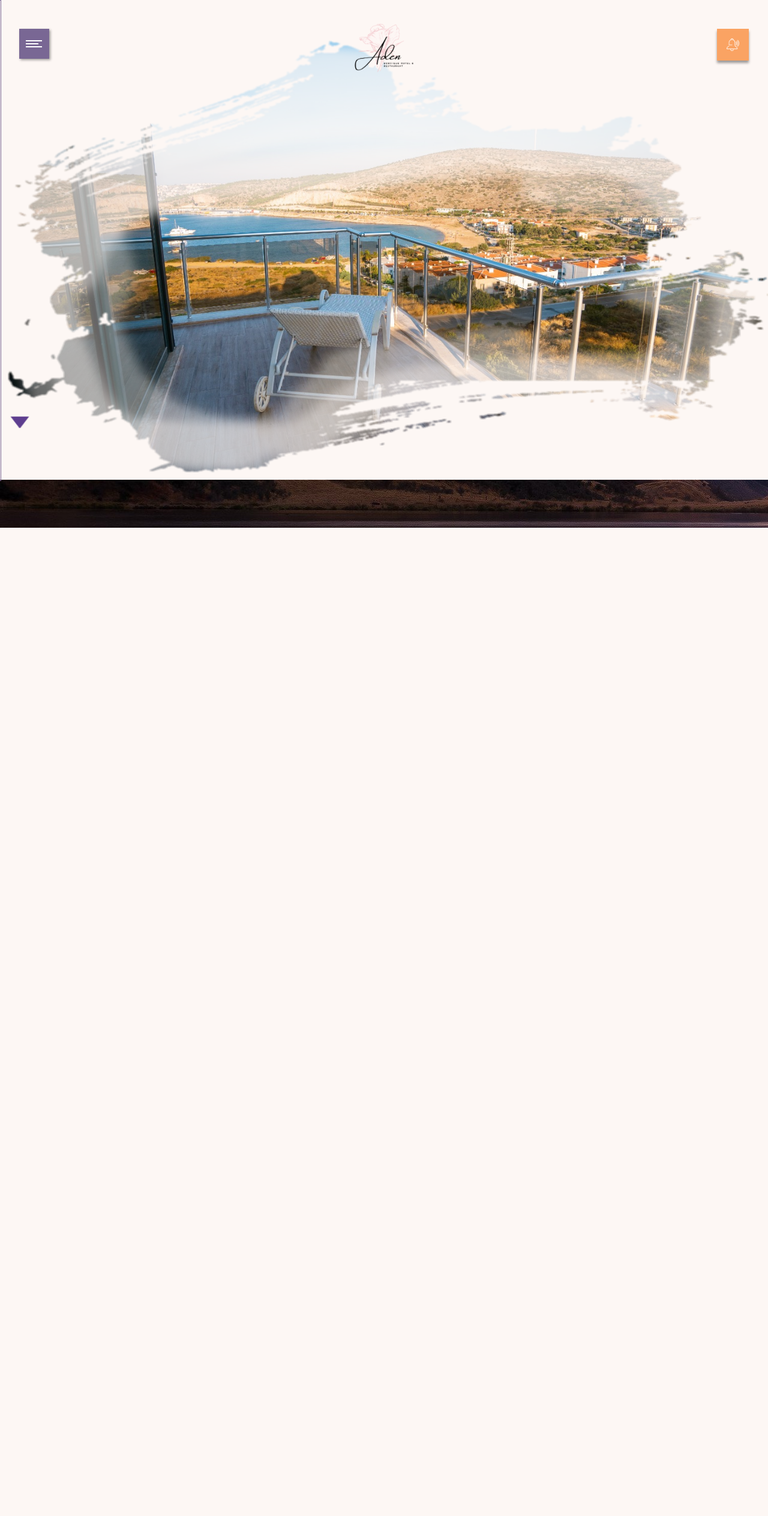
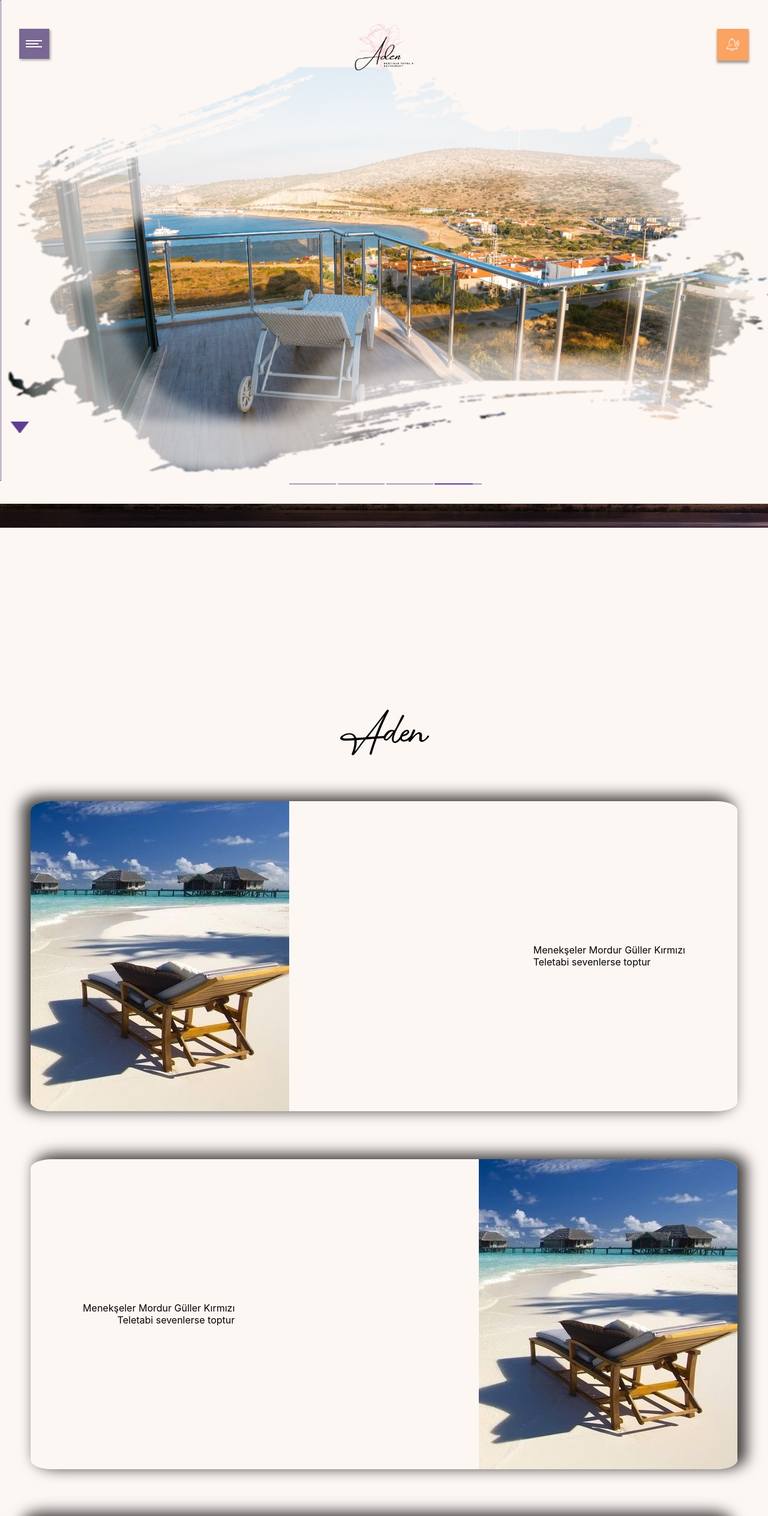
Before and after one commit to can-arikan/hotel, a React (Create React App) app: page / in a window 1280 px wide. Shown: the top 2528 px of the page at 60% size. Before the commit the page ends 800 px from the top, so only its background shows below. Built offline with nearby package versions, Linux system fonts and the light colour scheme.

Commit message:
Menu Finished

```diff
--- a/src/components/Menu/Menu.tsx
+++ b/src/components/Menu/Menu.tsx
@@ -4,9 +4,8 @@ import { textsLibrary } from "../../utils/texts"
 
 export const Menu = () => {
     return (
-        <div className='menu'>
-        <div className='hidden-menu'>
-        </div>
+      <div className='menu'>
+        <div className='hidden-menu'/>
         <div className='left-menu'>
           <div className='menu-item-box' onClick={(elem) => openHiddenMenu(elem)}>
             <div className='menu-lines'>
--- /dev/null
+++ b/src/components/Menu/MenuContainer.tsx
@@ -0,0 +1,36 @@
+import { useEffect } from 'react'
+import '../../css/Menu/menuContainer.scss'
+
+export const MenuContainer = (props: { children: React.ReactNode }) => {
+    useEffect(()=>{
+        const scrollHandler = (e: any) => {
+            const { pageYOffset, scrollY } = window;
+            console.log('yOffset', pageYOffset, 'scrollY', scrollY)
+            var position = pageYOffset ? pageYOffset : scrollY
+            var menu = document.getElementsByClassName("MenuContainer").item(0)!
+            var hiddenMenu = document.getElementsByClassName("hidden-menu").item(0)!
+            if (position === 0) {
+                if (!menu.classList.contains("ReverseMenuAnimation")) menu.classList.add("ReverseMenuAnimation")
+                if (menu.classList.contains("MenuAnimation")) menu.classList.remove("MenuAnimation")
+                if (hiddenMenu.classList.contains("ReverseHiddenMenuAnimation")) hiddenMenu.classList.remove("ReverseHiddenMenuAnimation")
+            }
+            else {
+                if (menu.classList.contains("ReverseMenuAnimation")) menu.classList.remove("ReverseMenuAnimation")
+                if (!menu.classList.contains("MenuAnimation")) menu.classList.add("MenuAnimation")
+                if (!hiddenMenu.classList.contains("ReverseHiddenMenuAnimation")) hiddenMenu.classList.add("ReverseHiddenMenuAnimation")
+            }
+        }
+        window.addEventListener("scroll", scrollHandler, true);
+        return () => {
+            window.removeEventListener("scroll", scrollHandler, true)
+        }
+        // eslint-disable-next-line
+    }, [])
+    return (
+        <div className='Container'>
+            <div className="MenuContainer">
+                {props.children}
+            </div>
+        </div>
+    )
+}
--- a/src/components/MovingCards/MovingCard.tsx
+++ b/src/components/MovingCards/MovingCard.tsx
@@ -62,11 +62,11 @@ export const MovingCard = (props: {
 const LeftMovingCard = (props: {movingCardData: MovingCardData, index: number, isFirst?: boolean, isLast?: boolean, style: React.CSSProperties}) => {
     return (
         <div className="LeftMovingCard" style={props.style}>
+            <div className="MovingCardImageDiv">
+                <img alt={"Moving Card " + props.index.toString()} className="MovingCardImage" src={props.movingCardData.img}/>
+            </div>
             <div className="MovingCardText">
                 {props.movingCardData.decription}
-            </div>
-            <div className="MovingCardImageDiv">
-                <img alt={"Moving Card " + props.index.toString()} className="MovingCardImage" src={props.movingCardData.img}/>
             </div>
         </div>
     )
--- a/src/css/menu.scss
+++ b/src/css/Menu/menu.scss
@@ -1,11 +1,12 @@
-@import url('./root.scss');
+@import url('../root.scss');
 
 .menu {
   width: var(--flex-base);
   display: flex;
   flex-direction: row;
   padding-top: 3em;
-  position: relative;
+  position: sticky;
+  top: 0;
   justify-content: space-between;
   height: 10em !important;
   margin-left: auto;
--- /dev/null
+++ b/src/css/Menu/menuContainer.scss
@@ -0,0 +1,64 @@
+body {
+    overflow-y: scroll;
+}
+
+.Container {
+    position: absolute;
+    top: 0;
+    bottom: 0;
+    left: 0;
+    right: 0;
+    overflow-y: hidden;
+
+    .MenuContainer {
+        position: fixed;
+        display: flex;
+        width: 100%;
+        height: 14vh;
+        background-color: var(--primary_color);
+        z-index: 0;
+        transform-origin: 50% 0%;
+    }
+
+    .MenuAnimation {
+        .hidden-menu {
+            margin-top: 2vh;
+        }
+
+        animation: MenuAnimation 1.5s ease-in-out 300ms 1 forwards;
+    }
+
+    .ReverseMenuAnimation {
+        animation: ReverseMenuAnimation 1.5s ease-in-out 1 forwards;
+    }
+}
+
+@keyframes MenuAnimation {
+    0% {
+        opacity: 100%;
+    }
+    100% {
+        opacity: 85%;
+        transform: translateY(-2vh);
+        -webkit-box-shadow: 0px 11px 33px 4px rgba(0,0,0,0.75);
+        -moz-box-shadow: 0px 11px 33px 4px rgba(0,0,0,0.75);
+        box-shadow: 0px 11px 33px 4px rgba(0,0,0,0.75);
+    }
+}
+
+@keyframes ReverseMenuAnimation {
+    0% {
+        transform: translateY(-2vh);
+        opacity: 85%;
+        -webkit-box-shadow: 0px 11px 33px 4px rgba(0,0,0,0.75);
+        -moz-box-shadow: 0px 11px 33px 4px rgba(0,0,0,0.75);
+        box-shadow: 0px 11px 33px 4px rgba(0,0,0,0.75);
+    }
+    100% {
+        opacity: 100%;
+        transform: translateY(0vh);
+        -webkit-box-shadow: 0px 0px 0px 0px;
+        -moz-box-shadow: 0px 0px 0px 0px;
+        box-shadow: 0px 0px 0px 0px;
+    }
+}
--- a/src/css/MovingCard/movingCard.scss
+++ b/src/css/MovingCard/movingCard.scss
@@ -76,20 +76,33 @@
 .LeftMovingCard {
     justify-content: center;
     align-items: center;
-    margin-bottom: -20vh;
-    flex-direction: row;
+    margin-bottom: -15vh;
+    flex-direction: row-reverse;
+    -webkit-box-shadow: 11px -5px 23px 4px rgba(0,0,0,0.75);
+    -moz-box-shadow: 11px -5px 23px 4px rgba(0,0,0,0.75);
+    box-shadow: 11px -5px 23px 4px rgba(0,0,0,0.75);
+    padding-left: 2%;
     .MovingCardText {
         text-align: right;
+        margin-right: 3vw;
+    }
+    .MovingCardImageDiv{
+        justify-content: flex-end;
     }
 }
 
 .RightMovingCard {
     justify-content: center;
     align-items: center;
-    margin-bottom: -20vh;
+    margin-bottom: -15vh;
     flex-direction: row;
+    -webkit-box-shadow: -11px -5px 23px 4px rgba(0,0,0,0.75);
+    -moz-box-shadow: -11px -5px 23px 4px rgba(0,0,0,0.75);
+    box-shadow: -11px -5px 23px 4px rgba(0,0,0,0.75);
+    padding-right: 2%;
     .MovingCardText {
         text-align: left;
+        margin-left: 3vw;
     }
 }
 
--- a/src/css/pageContainer.scss
+++ b/src/css/pageContainer.scss
@@ -15,7 +15,7 @@
     background-color: var(--primary_color);
     flex-direction: column;
     align-items: center;
-    z-index: 10;
+    z-index: -2;
 }
 
 .PageContainer.TransitionPicture {
@@ -27,5 +27,5 @@
     position: fixed;
     top: 0;
     overflow: hidden;
-    z-index: -2;
+    z-index: -3;
 }
--- a/src/index.tsx
+++ b/src/index.tsx
@@ -1,6 +1,6 @@
 import React from 'react';
 import ReactDOM from 'react-dom/client';
-import './css/menu.scss';
+import './css/Menu/menu.scss';
 import MainPage from './pages/MainPage';
 import reportWebVitals from './dev-tests/reportWebVitals';
 
--- a/src/pages/MainPage.tsx
+++ b/src/pages/MainPage.tsx
@@ -8,6 +8,7 @@ import { Menu } from '../components/Menu/Menu';
 import { Slider } from '../components/Slider/Slider';
 import { MovingCards } from '../components/MovingCards/MovingCards';
 import { images } from '../utils/images';
+import { MenuContainer } from '../components/Menu/MenuContainer';
 
 function App() {
   useEffect(()=>{
@@ -23,8 +24,16 @@ function App() {
 
   return (
     <div className="App">
+      <MenuContainer>
+        <Menu/>
+      </MenuContainer>
+      <div style={{
+        minHeight: "14vh",
+        backgroundColor: "var(--primary_color)",
+        width: "100%",
+        zIndex: "-2"
+      }}/>
       <PageContainer id="Page1">
-        <Menu/>
         <Slider/>
       </PageContainer>
       <TransitionPage>
@@ -33,6 +42,9 @@ function App() {
       <PageContainer marginTop='33vh' minWidth='110vh'>
         <MovingCards/>
       </PageContainer>
+      <PageContainer>
+
+      </PageContainer>
     </div>
   );
 }
--- a/src/utils/functions.tsx
+++ b/src/utils/functions.tsx
@@ -55,20 +55,20 @@ export const movingCardAnimations = () => {
 }
 
 export var openHiddenMenu = (div: React.MouseEvent<HTMLDivElement, MouseEvent>) => {
-	var lines = div.currentTarget.getElementsByClassName("menu-lines")
-	var hiddenMenu = document.getElementsByClassName("hidden-menu")
+	var lines = div.currentTarget.getElementsByClassName("menu-lines").item(0)!
+	var hiddenMenu = document.getElementsByClassName("hidden-menu").item(0)!
 
-	if (hiddenMenu.item(0)!.classList.contains("open-hidden-menu")) {
+	if (hiddenMenu.classList.contains("open-hidden-menu")) {
 		//menu kapama
-		lines.item(0)!.classList.add("menu-line-rotation")
-		lines.item(0)!.classList.remove("reverse-menu-line-rotation")
-		hiddenMenu.item(0)!.classList.remove("open-hidden-menu")
+		lines.classList.add("menu-line-rotation")
+		lines.classList.remove("reverse-menu-line-rotation")
+		hiddenMenu.classList.remove("open-hidden-menu")
 	}
 	else {
 		//menu acma
-		lines.item(0)!.classList.add("reverse-menu-line-rotation")
-		lines.item(0)!.classList.remove("menu-line-rotation")
-		hiddenMenu.item(0)!.classList.add("open-hidden-menu")
+		lines.classList.add("reverse-menu-line-rotation")
+		lines.classList.remove("menu-line-rotation")
+		hiddenMenu.classList.add("open-hidden-menu")
 	}
 }
 
@@ -83,6 +83,7 @@ export function hideTextIfOverflown() {
 	var reservationIcon = document.getElementById("reservation-icon")!
 	var leftImageCards = document.getElementsByClassName("LeftMovingCard")
 	var rightImageCards = document.getElementsByClassName("RightMovingCard")
+	var rootSettings = document.getElementById("root")
 
 	if (isOverflownSlider(arrowHolder)) {
 		arrowHolder.getElementsByClassName("arrow").item(0)!.setAttribute("src", images.miniArrow)
@@ -119,6 +120,8 @@ export function hideTextIfOverflown() {
 				rightImageCard?.classList.add("slideRightMobil")
 			}
 		}
+
+		rootSettings?.setAttribute("style", "overflow-x: clip")
 	}
 	else {
 		if (!isOverflownSlider(arrowHolder)) {
@@ -158,6 +161,8 @@ export function hideTextIfOverflown() {
 					rightImageCard?.classList.remove("slideRightMobil")
 				}
 			}
+
+			rootSettings?.setAttribute("style", "overflow-x: unset")
 		}
 	}
 }
```
